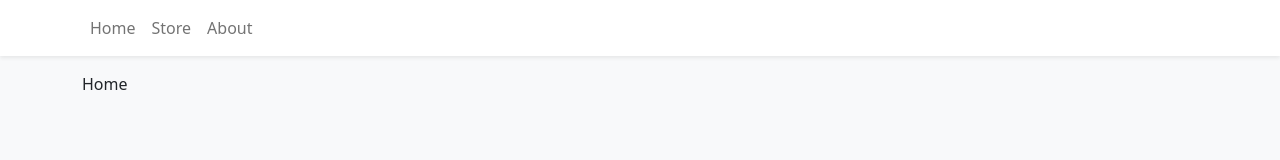
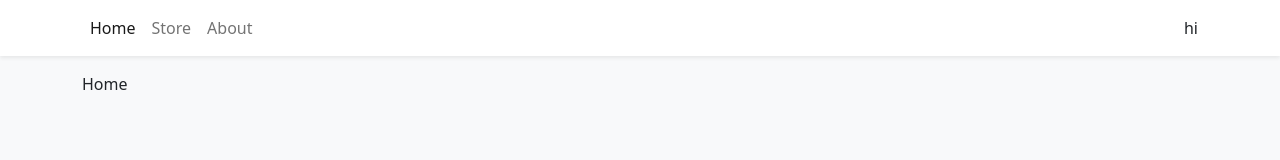
Before and after one commit to khanshorif331/shopping-cart-ts, a React (Vite) app: page / in a window 1280 px wide. Shown: the top 160 px of the page. Built offline with nearby package versions, Linux system fonts and the light colour scheme.

Commit message:
bug fixed with the navbar

```diff
--- a/src/components/Navbar.tsx
+++ b/src/components/Navbar.tsx
@@ -1,9 +1,11 @@
-import { Container, Nav, Navbar as NavbarBs, NavLink } from 'react-bootstrap'
+import { Container, Nav, Navbar as NavbarBs } from 'react-bootstrap'
+import { NavLink } from 'react-router-dom'
+
 export const Navbar = () => {
 	return (
 		<NavbarBs className="bg-white shadow-sm mb-3">
 			<Container>
-				<Nav>
+				<Nav className="me-auto">
 					<Nav.Link to="/" as={NavLink}>
 						Home
 					</Nav.Link>
@@ -14,6 +16,7 @@
 						About
 					</Nav.Link>
 				</Nav>
+				hi
 			</Container>
 		</NavbarBs>
 	)
```
